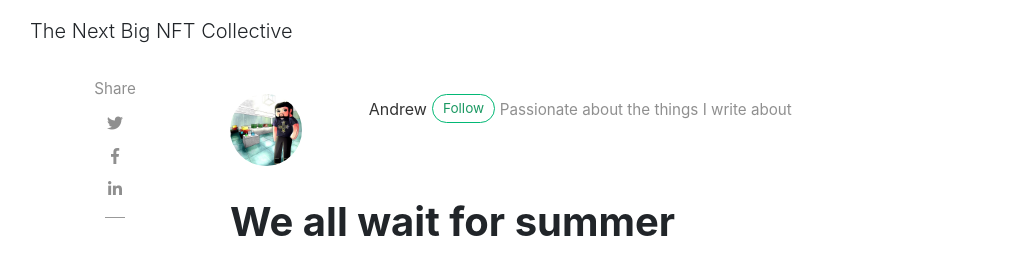
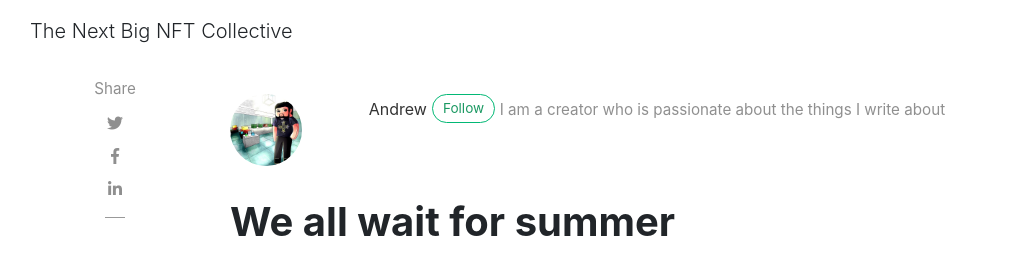
Before and after one commit to Mentors4EDU/NFTs, a Jekyll site: the page built from _posts/2018-01-12-we-all-wait-for-summer.md, in a window 1280 px wide and 900 px high. Shown: the part 137-413 px from the top of the window, without its empty margins (55-1066 px from the left). Built offline with Jekyll 4.4.1, drawn with Linux system fonts in a browser that asks for light colours; nearby versions of some CDN libraries; comment, search, counter and statistics services are not loaded.

Commit message:
Update _config.yml

```diff
--- a/_config.yml
+++ b/_config.yml
@@ -18,7 +18,7 @@ authors:
     avatar: 'assets/images/avatar.jpg'
     web: https://www.digitalcpr.net
     twitter: https://twitter.com/gamer456148
-    description: "Passionate about the things I write about"
+    description: "I am a creator who is passionate about the things I write about"
 
 # Plugins
 plugins:
```
